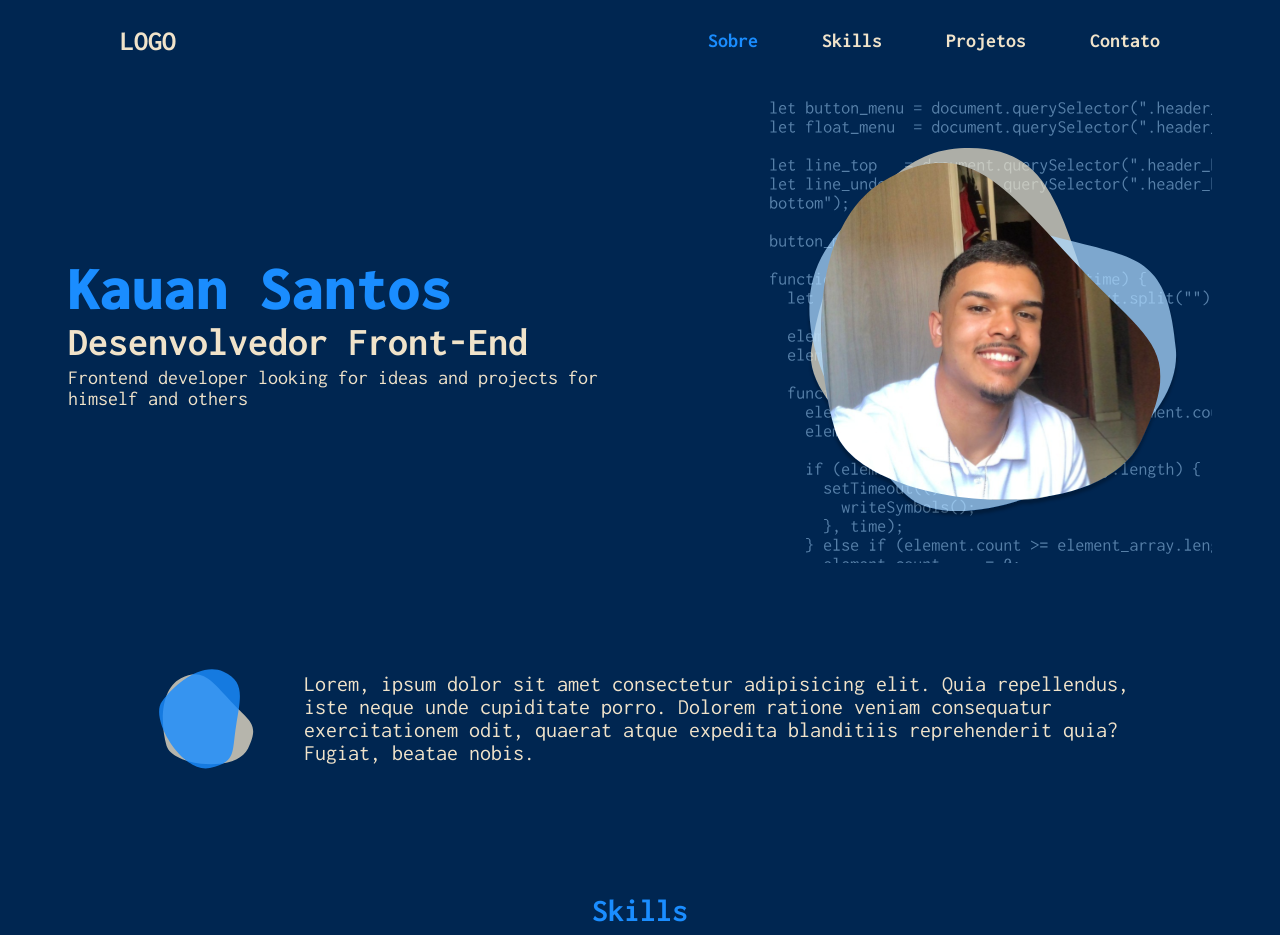
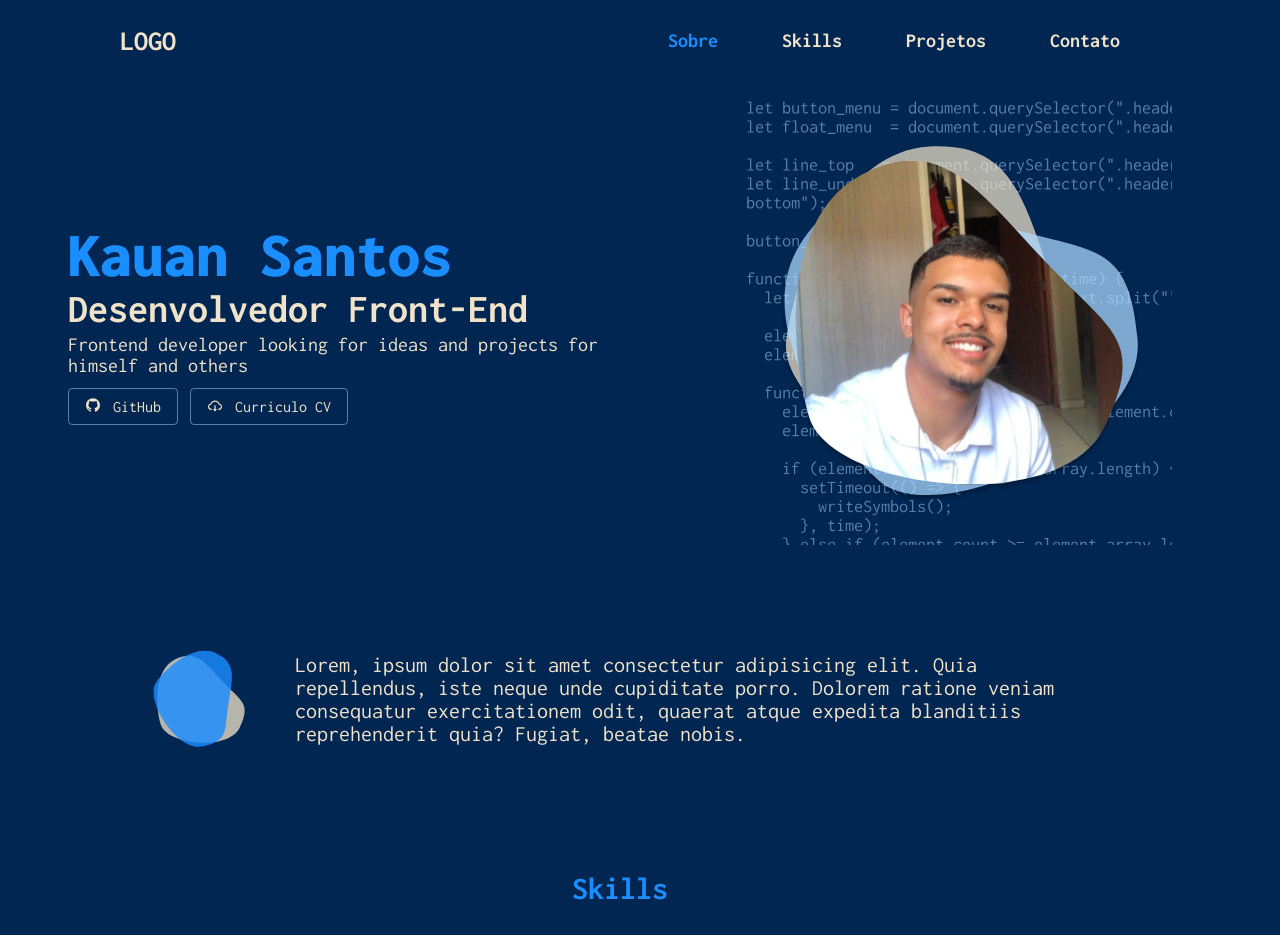
Before and after one commit to zkauansantos/portfolio, a React (Vite) app: page / in a window 1280 px wide. Shown: the top 935 px of the page. Built offline with nearby package versions, Linux system fonts and the light colour scheme.

Commit message:
implemented animations onScroll

```diff
--- a/package.json
+++ b/package.json
@@ -9,13 +9,16 @@
     "preview": "vite preview"
   },
   "dependencies": {
+    "aos": "^2.3.4",
     "react": "^18.2.0",
     "react-dom": "^18.2.0",
+    "react-elastic-carousel": "^0.11.5",
     "react-icons": "^4.7.1",
     "react-router-dom": "^6.8.1",
     "styled-components": "^5.3.6"
   },
   "devDependencies": {
+    "@types/aos": "^3.0.4",
     "@types/eslint": "^8.21.0",
     "@types/react": "^18.0.27",
     "@types/react-dom": "^18.0.10",
--- a/src/App/index.tsx
+++ b/src/App/index.tsx
@@ -1,21 +1,35 @@
 import { ThemeProvider } from 'styled-components';
 
+import { useEffect } from 'react';
+import Aos from 'aos';
 import { theme } from '../assets/styles/theme';
 import { GlobalStyles } from '../assets/styles/GlobalStyles';
+import 'aos/dist/aos.css';
 
 import Header from '../components/Header';
 import Welcome from '../components/Welcome';
 import About from '../components/About';
 import Skills from '../components/Skills';
+import Footer from '../components/Footer';
+import { Container } from './styles';
 
 export default function App() {
+  useEffect(() => {
+    Aos.init({
+      duration: 1500,
+    });
+  }, []);
+
   return (
     <ThemeProvider theme={theme}>
       <GlobalStyles />
-      <Header />
-      <Welcome />
-      <About />
-      <Skills />
+      <Container>
+        <Header />
+        <Welcome />
+        <About />
+        <Skills />
+        <Footer />
+      </Container>
     </ThemeProvider>
   );
 }
--- /dev/null
+++ b/src/App/styles.ts
@@ -0,0 +1,6 @@
+import styled from 'styled-components';
+
+export const Container = styled.div`
+  width: 100%;
+  max-width: 1240px;
+`;
--- a/src/components/About/index.tsx
+++ b/src/components/About/index.tsx
@@ -3,7 +3,7 @@ import detailAbout from '../../assets/imgs/detailAbout.svg';
 
 export default function About() {
   return (
-    <Container>
+    <Container data-aos='fade-up'>
       <img src={detailAbout} alt='detail' />
 
       <p>
--- a/src/components/Skills/index.tsx
+++ b/src/components/Skills/index.tsx
@@ -30,11 +30,15 @@ export default function Skills() {
 
   return (
     <Container>
-      <h3>Skills</h3>
+      <h3 data-aos='fade-up'>Skills</h3>
 
       <div>
         {skills.map((skill) => (
-          <div className='card-skill' key={skill.name}>
+          <div
+            className='card-skill'
+            key={skill.name}
+            data-aos='flip-left'
+          >
             {skill.icon}
             <p>{skill.name}</p>
           </div>
--- a/src/components/Welcome/index.tsx
+++ b/src/components/Welcome/index.tsx
@@ -1,15 +1,39 @@
+import { AiFillGithub, AiOutlineCloudDownload } from 'react-icons/ai';
 import { Container, ContainerText, Illustrations } from './styles';
 import mySelf from '../../assets/imgs/mySelf.svg';
 
 export default function Welcome() {
   return (
     <Container>
-      <ContainerText>
+      <ContainerText data-aos='fade-right'>
         <h1>Kauan Santos</h1>
         <strong>Desenvolvedor Front-End</strong>
         <p>Frontend developer looking for ideas and projects for himself and others</p>
+
+        <div className='social-links'>
+          <a
+            href='https://github.com/zkauansantos'
+            target='_blank'
+            rel='noreferrer'
+          >
+            <span>
+              <AiFillGithub />
+            </span>
+            GitHub
+          </a>
+
+          <a
+            href='w'
+            target='_blank'
+          >
+            <AiOutlineCloudDownload />
+            Curriculo CV
+          </a>
+        </div>
+
       </ContainerText>
-      <Illustrations>
+
+      <Illustrations data-aos='fade-left'>
         <img src={mySelf} alt='Foto Kauan Santos' />
       </Illustrations>
     </Container>
--- a/src/components/Welcome/styles.ts
+++ b/src/components/Welcome/styles.ts
@@ -35,6 +35,22 @@ export const ContainerText = styled.div`
   p {
     font-size: 20px;
     max-width: 95%;
+  }
+
+  .social-links {
+    margin-top: 12px;
+    display: flex;
+    gap: 12px;
+
+    a {
+      display: flex;
+      justify-content: center;
+      gap: 12px;
+      align-items: center;
+      border: 1px solid  rgba(174, 218, 255, 0.5);
+      border-radius: 4px;
+      padding: 8px 16px;
+    }
   }
 
   @media screen and (max-width: 1100px){
```
Also changed, not shown: 1 other file (tests, documents, lock files or other folders).
